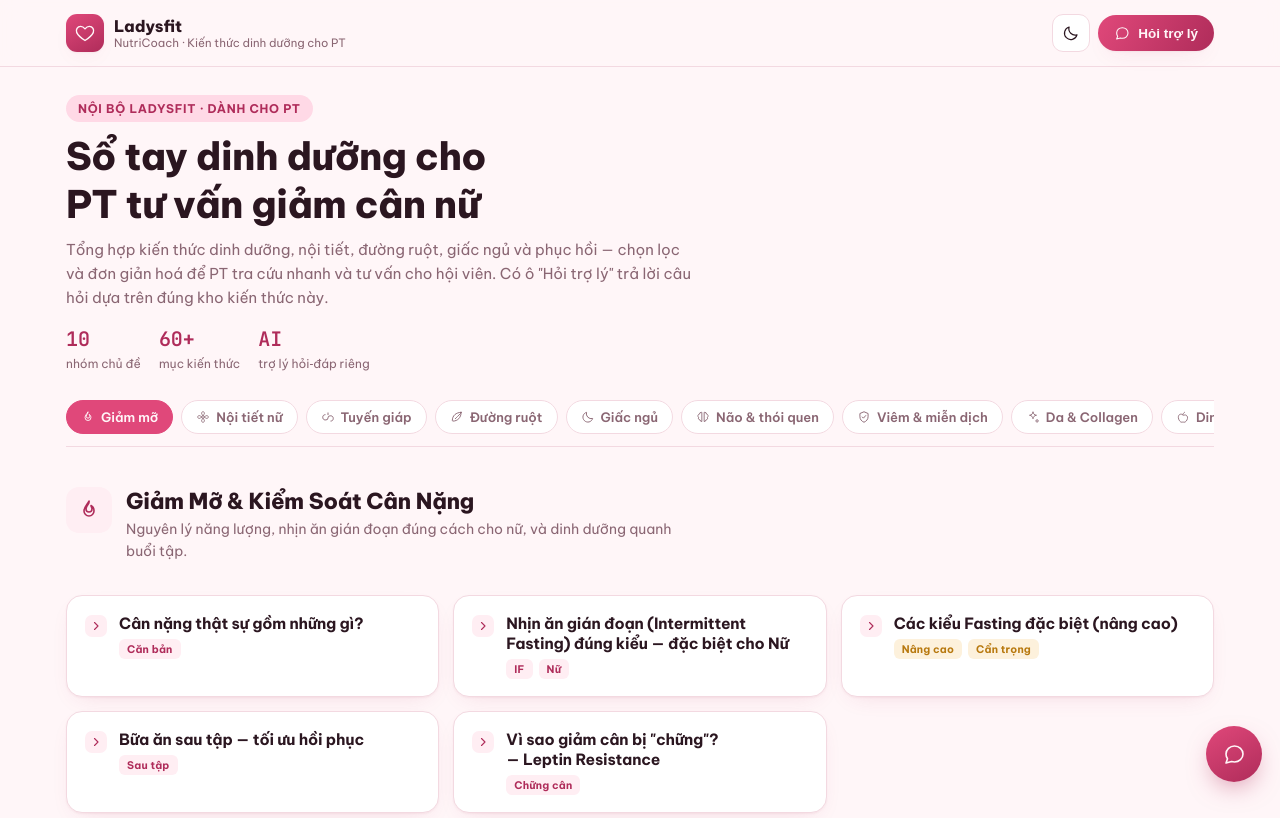
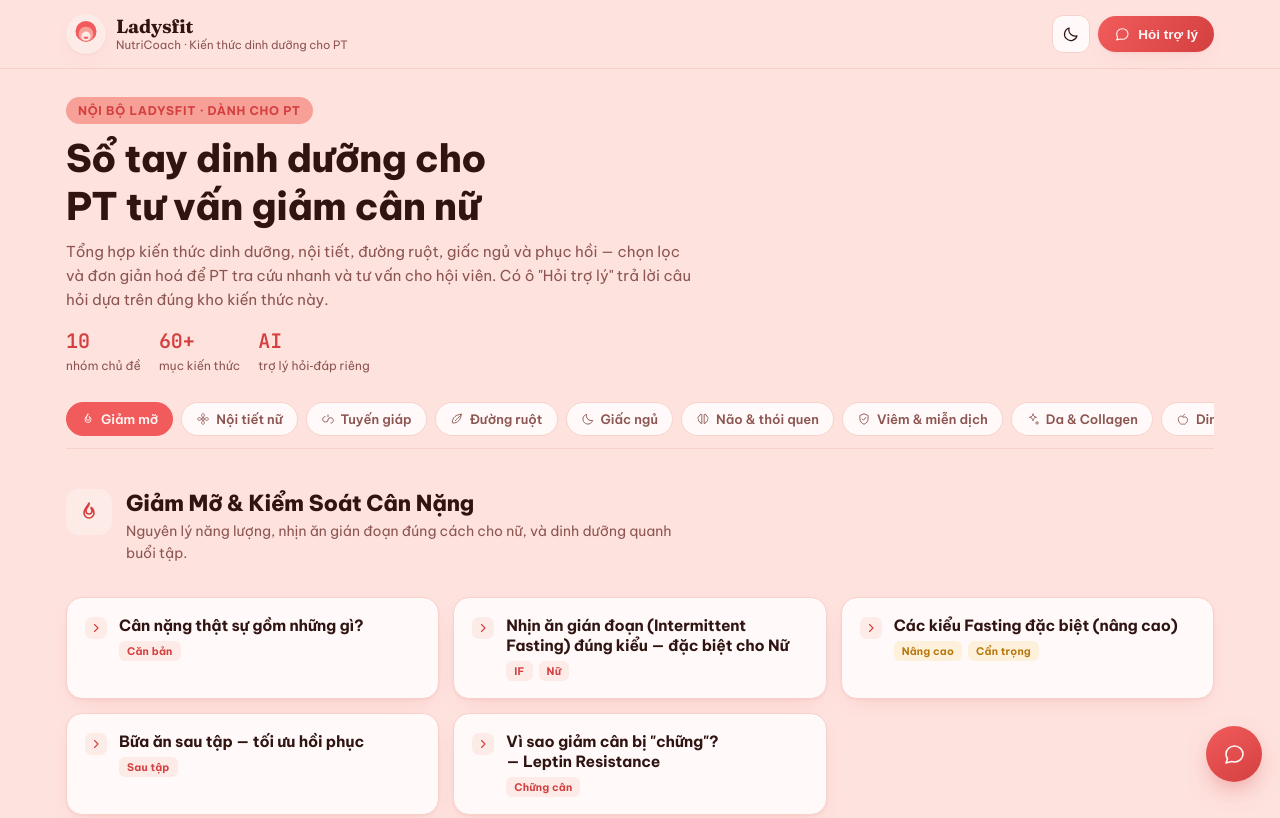
Before and after one commit to vhbao1992-stack/ladysfit_nutricoach, a plain HTML site: page index.html in a window 1280 px wide. Shown: the top 818 px of the page. Drawn offline with Linux system fonts and the light colour scheme.

Commit message:
Add files via upload

```diff
--- a/index.html
+++ b/index.html
@@ -8,18 +8,18 @@
 <style>
   .icon-sprite{position:absolute}
   :root{
-    --bg:#fff6f8;
-    --surface:#ffffff;
-    --surface-alt:#ffeef3;
-    --surface-raised:#fffbfc;
-    --border:#f3d9e1;
-    --text:#2b1620;
-    --text-muted:#8a6673;
-    --text-faint:#b98a99;
-    --accent:#e0487a;
-    --accent-deep:#af2c5a;
-    --accent-soft:#ffd9e6;
-    --on-accent:#fff6f8;
+    --bg:#fee2de;
+    --surface:#fffaf9;
+    --surface-alt:#fcebe7;
+    --surface-raised:#fff4f2;
+    --border:#f7d2ca;
+    --text:#301412;
+    --text-muted:#8c5551;
+    --text-faint:#bb8783;
+    --accent:#f15b5c;
+    --accent-deep:#d43f3f;
+    --accent-soft:#f7a097;
+    --on-accent:#fff6f4;
     --success:#2f8f5b;
     --success-bg:#e3f5ea;
     --warn:#b8790f;
@@ -28,7 +28,7 @@
     --danger-bg:#fbe4e6;
     --info:#3a6ea8;
     --info-bg:#e7f0fb;
-    --shadow:0 1px 2px rgba(175,44,90,.06),0 8px 24px -12px rgba(175,44,90,.18);
+    --shadow:0 1px 2px rgba(212,63,63,.08),0 8px 24px -12px rgba(212,63,63,.22);
     --radius-s:10px;
     --radius-m:16px;
     --radius-l:24px;
@@ -36,18 +36,18 @@
   }
   :root:not([data-theme="light"]){
     @media (prefers-color-scheme: dark){
-      --bg:#1a1015;
-      --surface:#241720;
-      --surface-alt:#2d1c28;
-      --surface-raised:#2a1a24;
-      --border:#3d2530;
-      --text:#f7e9ee;
-      --text-muted:#cda3b1;
-      --text-faint:#8f6572;
-      --accent:#ff7fa8;
-      --accent-deep:#ffb0c9;
-      --accent-soft:#3d1f2c;
-      --on-accent:#1a1015;
+      --bg:#1c0f0e;
+      --surface:#271614;
+      --surface-alt:#331e1a;
+      --surface-raised:#2c1917;
+      --border:#472622;
+      --text:#fbe8e4;
+      --text-muted:#d6a49d;
+      --text-faint:#946a64;
+      --accent:#ff8c81;
+      --accent-deep:#ffb3a8;
+      --accent-soft:#472621;
+      --on-accent:#1c0f0e;
       --success:#6fd39a;
       --success-bg:#173224;
       --warn:#f0b256;
@@ -61,18 +61,18 @@
     }
   }
   :root[data-theme="dark"]{
-    --bg:#1a1015;
-    --surface:#241720;
-    --surface-alt:#2d1c28;
-    --surface-raised:#2a1a24;
-    --border:#3d2530;
-    --text:#f7e9ee;
-    --text-muted:#cda3b1;
-    --text-faint:#8f6572;
-    --accent:#ff7fa8;
-    --accent-deep:#ffb0c9;
-    --accent-soft:#3d1f2c;
-    --on-accent:#1a1015;
+    --bg:#1c0f0e;
+    --surface:#271614;
+    --surface-alt:#331e1a;
+    --surface-raised:#2c1917;
+    --border:#472622;
+    --text:#fbe8e4;
+    --text-muted:#d6a49d;
+    --text-faint:#946a64;
+    --accent:#ff8c81;
+    --accent-deep:#ffb3a8;
+    --accent-soft:#472621;
+    --on-accent:#1c0f0e;
     --success:#6fd39a;
     --success-bg:#173224;
     --warn:#f0b256;
@@ -120,14 +120,14 @@
   }
   .brand{display:flex;align-items:center;gap:10px;flex:1;min-width:0}
   .brand .mark{
-    width:38px;height:38px;border-radius:11px;flex:none;
-    background:linear-gradient(150deg,var(--accent),var(--accent-deep));
-    display:flex;align-items:center;justify-content:center;color:var(--on-accent);
+    width:40px;height:40px;border-radius:50%;flex:none;
+    background:var(--surface-alt);
+    display:flex;align-items:center;justify-content:center;
     box-shadow:var(--shadow);
   }
-  .brand .mark svg{width:20px;height:20px}
+  .brand .mark svg{width:28px;height:28px}
   .brand .word{display:flex;flex-direction:column;line-height:1.15;min-width:0}
-  .brand .word b{font-size:16px;font-weight:800;color:var(--text)}
+  .brand .word b{font-family:'Fraunces',serif;font-size:19px;font-weight:700;color:var(--text);letter-spacing:-.01em}
   .brand .word span{font-size:11.5px;color:var(--text-muted);white-space:nowrap;overflow:hidden;text-overflow:ellipsis}
   .top-actions{display:flex;align-items:center;gap:8px;flex:none}
   .icon-btn{
@@ -254,10 +254,10 @@
     display:flex;align-items:center;gap:10px;padding:16px;border-bottom:1px solid var(--border);
   }
   .chat-head .mark{
-    width:34px;height:34px;border-radius:10px;background:linear-gradient(150deg,var(--accent),var(--accent-deep));
-    display:flex;align-items:center;justify-content:center;color:var(--on-accent);flex:none;
+    width:36px;height:36px;border-radius:50%;background:var(--surface-alt);
+    display:flex;align-items:center;justify-content:center;flex:none;
   }
-  .chat-head .mark svg{width:18px;height:18px}
+  .chat-head .mark svg{width:24px;height:24px}
   .chat-head .ti{flex:1;min-width:0}
   .chat-head .ti b{display:block;font-size:14.5px}
   .chat-head .ti span{display:block;font-size:11.5px;color:var(--text-muted)}
@@ -298,7 +298,7 @@
     position:fixed; right:18px; bottom:calc(18px + env(safe-area-inset-bottom,0px)); z-index:50;
     width:56px;height:56px;border-radius:50%;border:none;cursor:pointer;
     background:linear-gradient(150deg,var(--accent),var(--accent-deep));color:var(--on-accent);
-    display:flex;align-items:center;justify-content:center;box-shadow:0 10px 26px -8px rgba(175,44,90,.55);
+    display:flex;align-items:center;justify-content:center;box-shadow:0 10px 26px -8px rgba(212,63,63,.55);
   }
   .fab svg{width:24px;height:24px}
   .fab.hidden{display:none}
@@ -311,11 +311,11 @@
     *{transition:none!important}
   }
 </style>
-<link rel="stylesheet" href="https://fonts.googleapis.com/css2?family=Be+Vietnam+Pro:wght@400;500;600;700;800;900&family=JetBrains+Mono:wght@500;600&display=swap">
+<link rel="stylesheet" href="https://fonts.googleapis.com/css2?family=Be+Vietnam+Pro:wght@400;500;600;700;800;900&family=Fraunces:opsz,wght@9..144,500;9..144,600;9..144,700&family=JetBrains+Mono:wght@500;600&display=swap">
 </head>
 <body>
 <svg width="0" height="0" class="icon-sprite">
-  <symbol id="i-logo" viewBox="0 0 24 24" fill="none"><path d="M12 21s-7.5-4.6-9.9-9.4C.6 7.9 2.9 4 6.8 4c2 0 3.6 1 5.2 3 1.6-2 3.2-3 5.2-3 3.9 0 6.2 3.9 4.7 7.6C19.5 16.4 12 21 12 21Z" stroke="currentColor" stroke-width="1.7" stroke-linejoin="round"/></symbol>
+  <symbol id="i-logo" viewBox="0 0 32 32"><circle cx="16" cy="13" r="12" fill="#F15B5C"/><circle cx="16" cy="16" r="8.4" fill="#F7A097"/><circle cx="16" cy="18.4" r="5.2" fill="var(--surface-alt)"/><path d="M13.2 19a2.8 2.8 0 005.6 0Z" fill="#F15B5C"/></symbol>
   <symbol id="i-flame" viewBox="0 0 24 24" fill="none"><path d="M12 3c1 3-3 4-3 8a3 3 0 006 0c0-1.5-1-2-1-3.5 2 1 3 3.5 3 5.5a5 5 0 11-10 0c0-4 3-6 5-10Z" stroke="currentColor" stroke-width="1.6" stroke-linejoin="round"/></symbol>
   <symbol id="i-flower" viewBox="0 0 24 24" fill="none"><circle cx="12" cy="12" r="2.3" stroke="currentColor" stroke-width="1.5"/><path d="M12 3c1.8 0 3 1.6 2.2 3.6C13.7 7.8 12.8 8.5 12 9.7 11.2 8.5 10.3 7.8 9.8 6.6 9 4.6 10.2 3 12 3ZM12 21c1.8 0 3-1.6 2.2-3.6-.5-1.2-1.4-1.9-2.2-3.1-.8 1.2-1.7 1.9-2.2 3.1C9 19.4 10.2 21 12 21ZM3 12c0-1.8 1.6-3 3.6-2.2 1.2.5 1.9 1.4 3.1 2.2-1.2.8-1.9 1.7-3.1 2.2C4.6 15 3 13.8 3 12ZM21 12c0-1.8-1.6-3-3.6-2.2-1.2.5-1.9 1.4-3.1 2.2 1.2.8 1.9 1.7 3.1 2.2C19.4 15 21 13.8 21 12Z" stroke="currentColor" stroke-width="1.4" stroke-linejoin="round"/></symbol>
   <symbol id="i-thyroid" viewBox="0 0 24 24" fill="none"><path d="M12 5v3M7 8c-2.5 0-4 2-4 4.5S4.5 17 7 17h1.5a3.5 3.5 0 003.5-3.5 3.5 3.5 0 013.5-3.5H17c2.5 0 4 2 4 4.5s-1.5 4.5-4 4.5" stroke="currentColor" stroke-width="1.6" stroke-linecap="round" stroke-linejoin="round"/></symbol>
```
